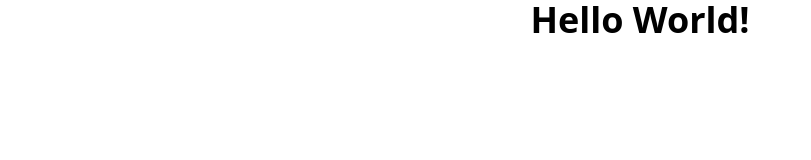
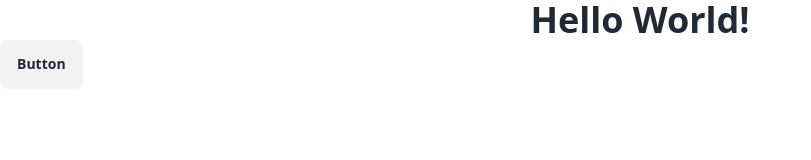
Before and after one commit to benjawilson/tailwind-vite, a website built with Vite: page index.html in a window 1280 px wide. Shown: the whole page, without its empty margins (0-811 px from the left). Built offline with nearby package versions, Linux system fonts and the light colour scheme.

Commit message:
Add daisyui branch

```diff
--- a/index.html
+++ b/index.html
@@ -8,5 +8,6 @@
 </head>
 <body>
    <h1 class="text-4xl font-bold text-center" >Hello World!</h1>
+   <button class="btn">Button</button>
 </body>
 </html>
--- a/package.json
+++ b/package.json
@@ -11,6 +11,7 @@
   "license": "ISC",
   "devDependencies": {
     "autoprefixer": "^10.4.19",
+    "daisyui": "^4.10.1",
     "postcss": "^8.4.38",
     "tailwindcss": "^3.4.3",
     "vite": "^5.2.8"
--- a/tailwind.config.js
+++ b/tailwind.config.js
@@ -6,5 +6,5 @@ module.exports = {
   theme: {
     extend: {},
   },
-  plugins: [],
+  plugins: [require("daisyui")],
 }
```
Also changed, not shown: 1 other file.
